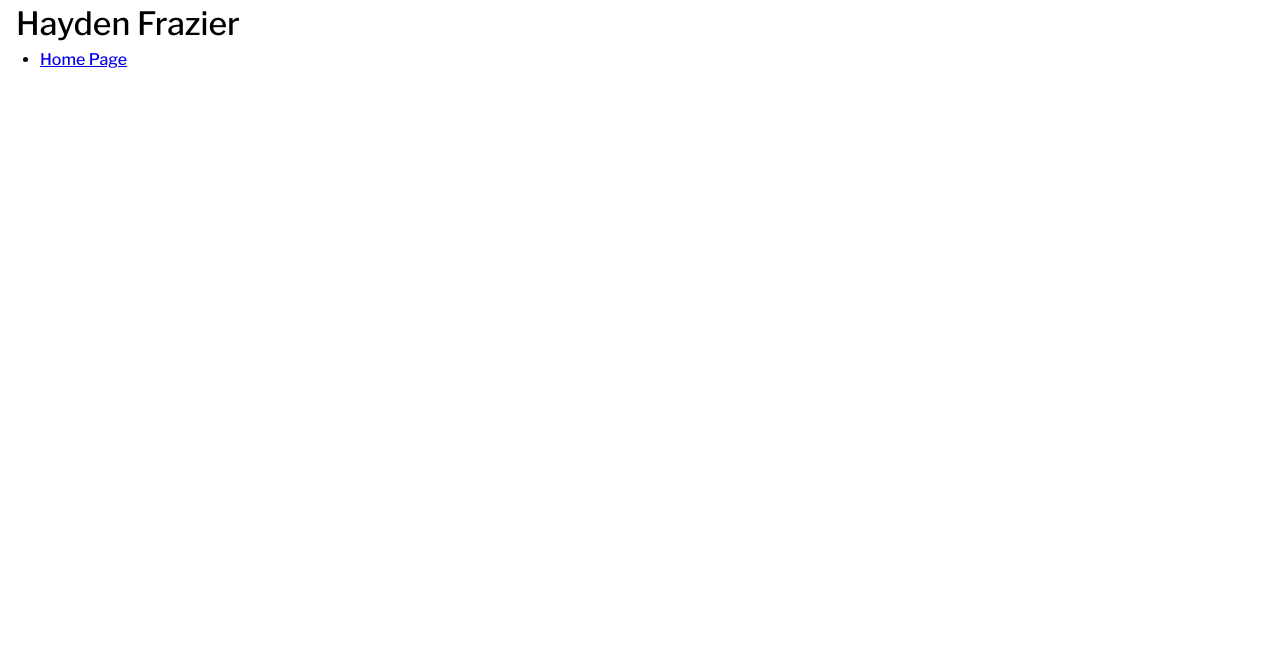
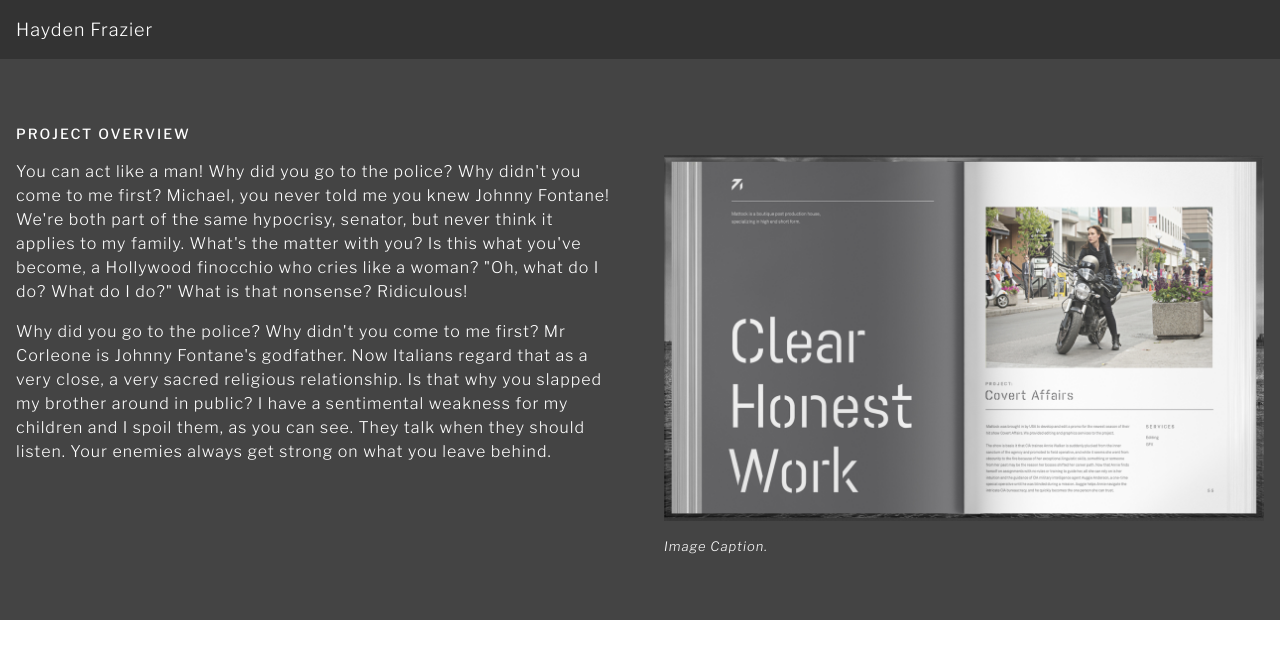
Before and after one commit to hbfrazie/gra322_s22, a plain HTML site: page project-2/index.html in a window 1280 px wide. Drawn offline with nearby package versions, Linux system fonts and the light colour scheme.

Commit message:
Add image and spacing paragraphs

```diff
--- a/project-2/css/styles.css
+++ b/project-2/css/styles.css
@@ -9,7 +9,27 @@ body {
 }
 
 h1 {
+    font-weight: 300;
+    font-size: 18px;
+    letter-spacing: 1px;
+    color: #fff;
+}
+
+h2 {
+    font-size: 14px;
     font-weight: 500;
+    letter-spacing: 2px;
+    margin-bottom: 1rem;
+    text-transform: uppercase;
+
+}
+
+p {
+    font-weight: 300;
+    letter-spacing: 1px;
+    line-height: 1.5;
+    margin-bottom: 1rem;
+
 }
 
 .grid {
@@ -20,3 +40,36 @@ h1 {
 .grid > * {
     grid-column: main;
 }
+
+header {
+    background-color: var(--gray-dark);
+    padding: 1rem 0;
+}
+
+.overview {
+    background-color: var( --gray);
+    color: #fff;
+    padding: 4rem 0;
+}
+
+figure{
+    margin-top: 2rem;
+}
+
+figure img {
+    margin-bottom: 1rem;
+}
+
+figcaption {
+    font-size: 13px;
+    font-style: italic;
+    letter-spacing: 1px;
+}
+
+@media screen and (min-width: 800px) {
+    .two-column {
+        display: grid;
+        grid-gap: 3rem;
+        grid-template-columns: 1fr 1fr;
+    }
+}
--- a/project-2/index.html
+++ b/project-2/index.html
@@ -25,9 +25,27 @@
     <h1>Hayden Frazier</h1>
   </header>
 
-  <ul>
-    <li><a href="../index.html" title="Home Page">Home Page</a></li>
-  </ul>
+  <section class="overview grid">
+
+    <div class="two-column">
+
+      <div>
+      <h2>Project Overview</h2>
+      <p>You can act like a man! Why did you go to the police? Why didn't you come to me first? Michael, you never told me you knew Johnny Fontane! We're both part of the same hypocrisy, senator, but never think it applies to my family. What's the matter with you? Is this what you've become, a Hollywood finocchio who cries like a woman? "Oh, what do I do? What do I do?" What is that nonsense? Ridiculous!</p>
+      <p>Why did you go to the police? Why didn't you come to me first? Mr Corleone is Johnny Fontane's godfather. Now Italians regard that as a very close, a very sacred religious relationship. Is that why you slapped my brother around in public? I have a sentimental weakness for my children and I spoil them, as you can see. They talk when they should listen. Your enemies always get strong on what you leave behind.</p>
+      </div>
+
+      <div>
+        <figure>
+          <img src="img/intro-image.png"
+          alt="Scan of     Book Spread" />
+          <figcaption>Image Caption.</figcaption>
+        </figure>
+      </div>
+
+    </div>
+
+  </section>
 
   <!-- Load Scripts -->
   <script src="js/scripts.js"></script>
```
Also changed, not shown: project-2/img/intro-image.png (added), 1 other file.
